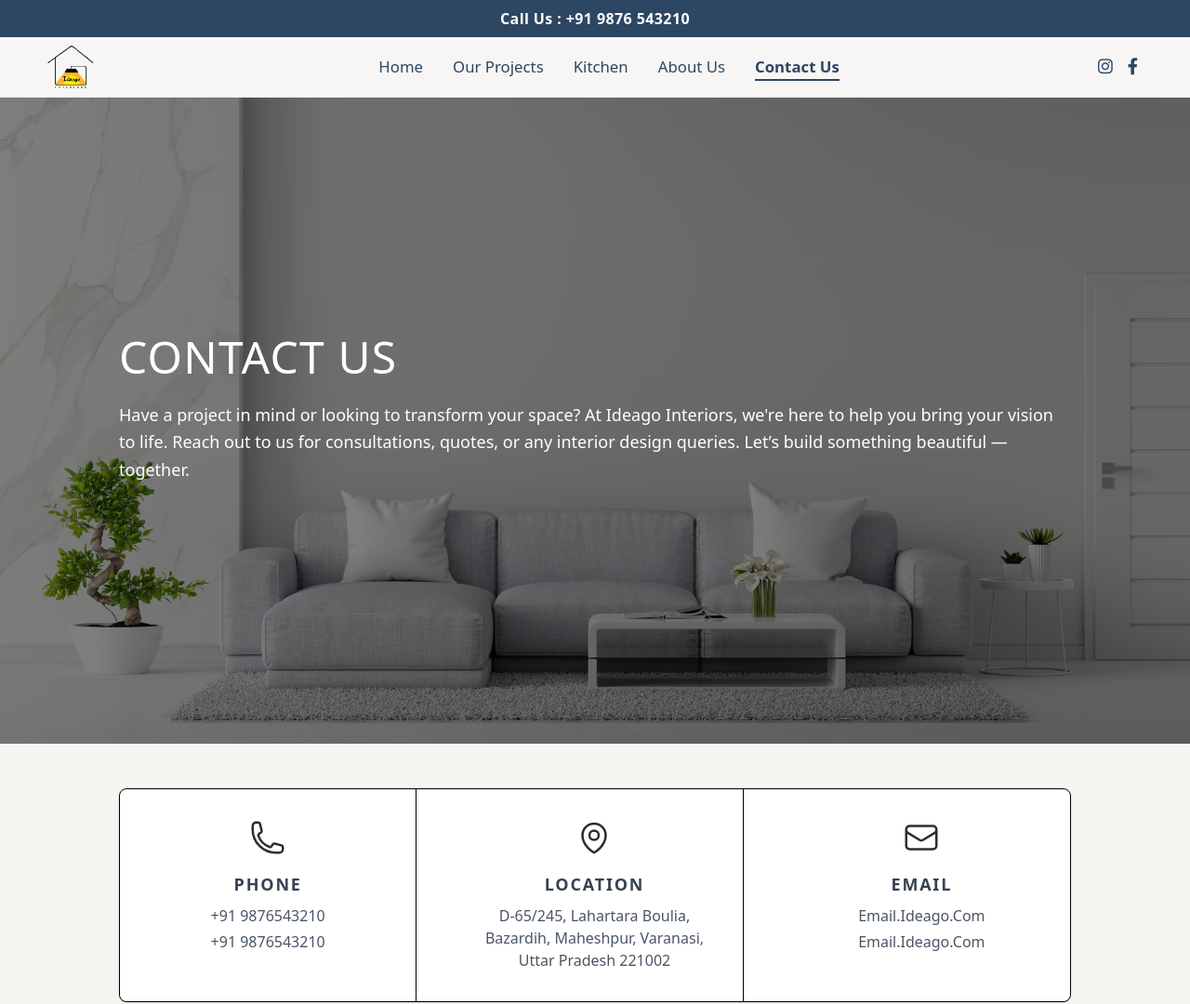
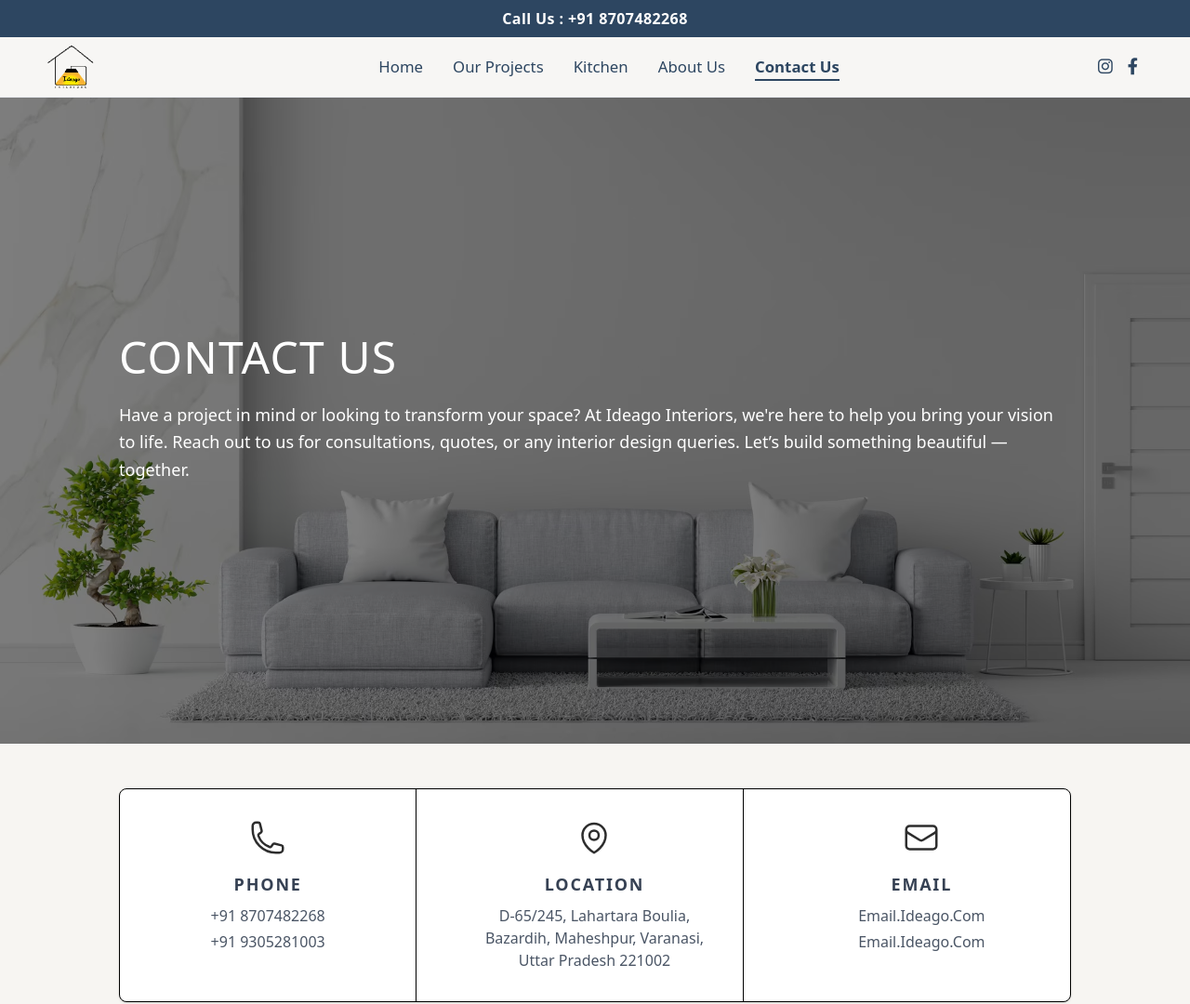
Before and after one commit to vanshguptaji/Ideago_frontend, a React (Vite) app: page /contactus in a window 1280 px wide. Shown: the top 1080 px of the page at 93% size. Built offline with nearby package versions, Linux system fonts and the light colour scheme.

Commit message:
Update contact numbers in Info and Navbar components

```diff
--- a/src/components/ContactUs/Info.jsx
+++ b/src/components/ContactUs/Info.jsx
@@ -9,8 +9,8 @@ export default function Info() {
           <PhoneIcon className="h-10 w-10 text-[#2d2d2d] mb-4" />
           <h3 className="text-lg font-semibold tracking-widest text-gray-700 mb-2">PHONE</h3>
           <div className="text-gray-600 text-base space-y-1">
-            <div>+91 9876543210</div>
-            <div>+91 9876543210</div>
+            <div>+91 8707482268</div>
+            <div>+91 9305281003</div>
           </div>
         </div>
         {/* Location */}
--- a/src/components/Navbar.jsx
+++ b/src/components/Navbar.jsx
@@ -16,7 +16,7 @@ const Navbar = () => {
     <header className="w-full">
       {/* Top Bar */}
       <div className="bg-[#2d4661] text-white py-2 text-center font-semibold text-base tracking-wide fixed top-0 left-0 w-full z-50 ">
-        Call Us : +91 9876 543210
+        Call Us : +91 8707482268
       </div>
       {/* Main Navbar */}
       <nav className="bg-[#f7f6f4] border-b border-gray-200 px-4 sm:px-10 fixed top-10 left-0 w-full z-50">
```
